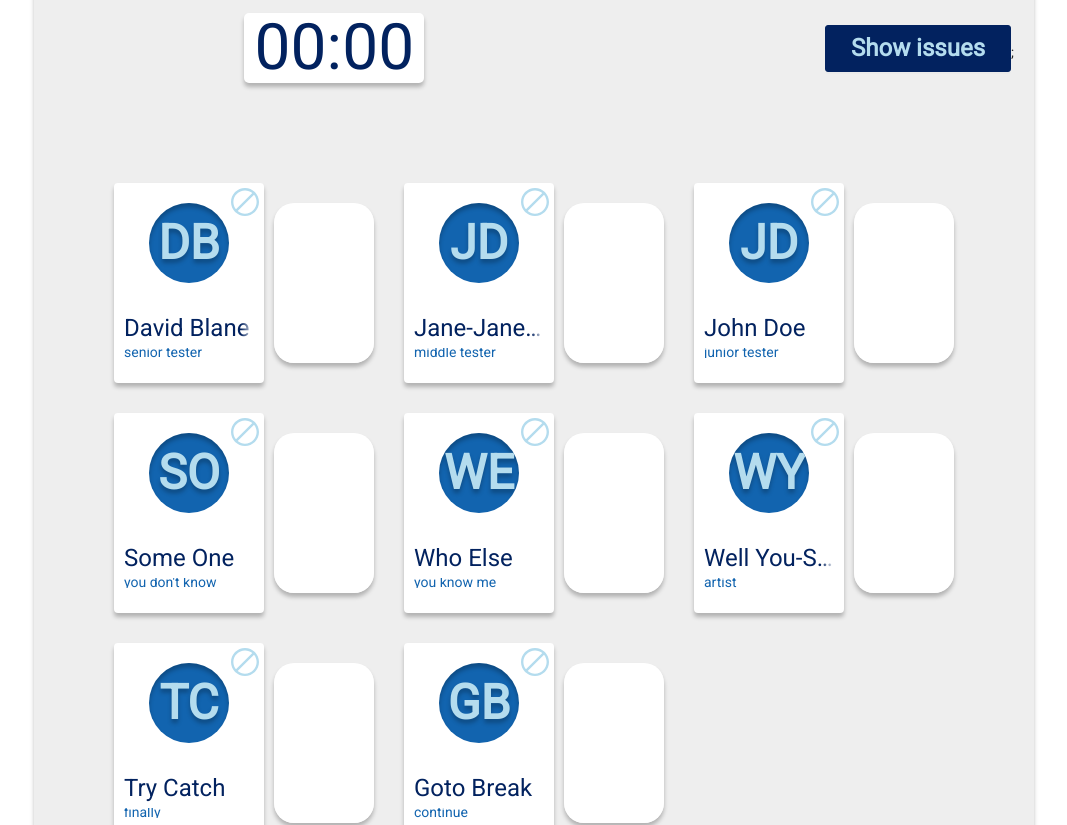
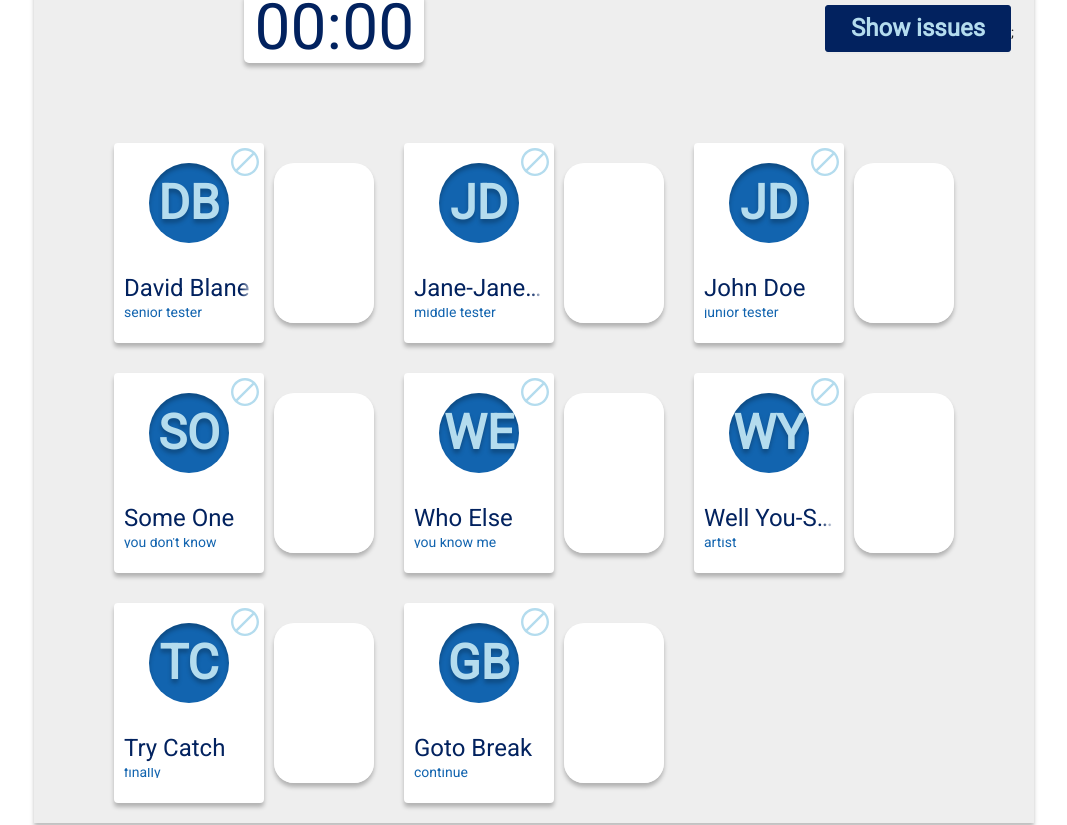
Before and after one commit to fronte-finem/RSS_React-2021Q3_Team-33_Pointing-Poker, a React (Vite) app: page /demo/game in a window 1280 px wide. Shown: the part 458-1283 px from the top of the page, without its empty margins (106-1173 px from the left). Built offline with nearby package versions, Linux system fonts and the light colour scheme.

Commit message:
refactor: reorganize game-page layout

```diff
--- a/client/src/components/pages/game/game.styles.tsx
+++ b/client/src/components/pages/game/game.styles.tsx
@@ -1,4 +1,5 @@
 import styled from 'styled-components';
+import { StyledDrawer } from '@client/components/shared/drawer/drawer.styles';
 
 export const Page = styled.div`
   width: 100%;
@@ -7,20 +8,18 @@ export const Page = styled.div`
 
   display: flex;
   flex-direction: column;
-  gap: 100px;
+  gap: 80px;
 `;
 
-export const Header = styled.div`
-  grid-area: top;
-`;
-
-export const Center = styled.div`
+export const Wrapper = styled.div`
   display: flex;
-  flex-wrap: wrap;
-  justify-content: space-between;
+  flex-direction: column;
   gap: 40px;
 `;
 
-export const Footer = styled.div`
-  grid-area: bottom;
+export const IssuesDrawer = styled(StyledDrawer)`
+  z-index: 100;
+  & .ant-drawer-body {
+    padding: 0;
+  }
 `;
--- a/client/src/components/pages/game/game.tsx
+++ b/client/src/components/pages/game/game.tsx
@@ -1,36 +1,30 @@
 import React from 'react';
 import { observer } from 'mobx-react-lite';
 import { useStateService } from '@client/providers/state-service';
-import { StyledDrawer } from '@client/components/shared/drawer/drawer.styles';
-import styled from 'styled-components';
 import { Info } from './info/info';
 import { Round } from './round/round';
 import { Issues } from './issues/issues';
 import { Users } from './users/users';
 import { Cards } from './cards/cards';
-import { Footer, Header, Page } from './game.styles';
-
-const IssuesDrawer = styled(StyledDrawer)`
-  & .ant-drawer-body {
-    padding: 0;
-  }
-`;
+import { IssuesDrawer, Page, Wrapper } from './game.styles';
 
 export const PageGame = observer(function PageGame() {
   const { gameState, modalState } = useStateService();
 
+  const isNotGamer = gameState.isDealer && !gameState.settings.dealerGamer;
+
   return (
     <>
       <Page>
-        <Header>
-          <Info />
-        </Header>
+        <Info />
 
         <Round />
 
-        <Users />
+        <Wrapper>
+          <Users />
 
-        <Footer>{gameState.isDealer ? null : <Cards />}</Footer>
+          {isNotGamer ? null : <Cards />}
+        </Wrapper>
       </Page>
 
       <IssuesDrawer
```
